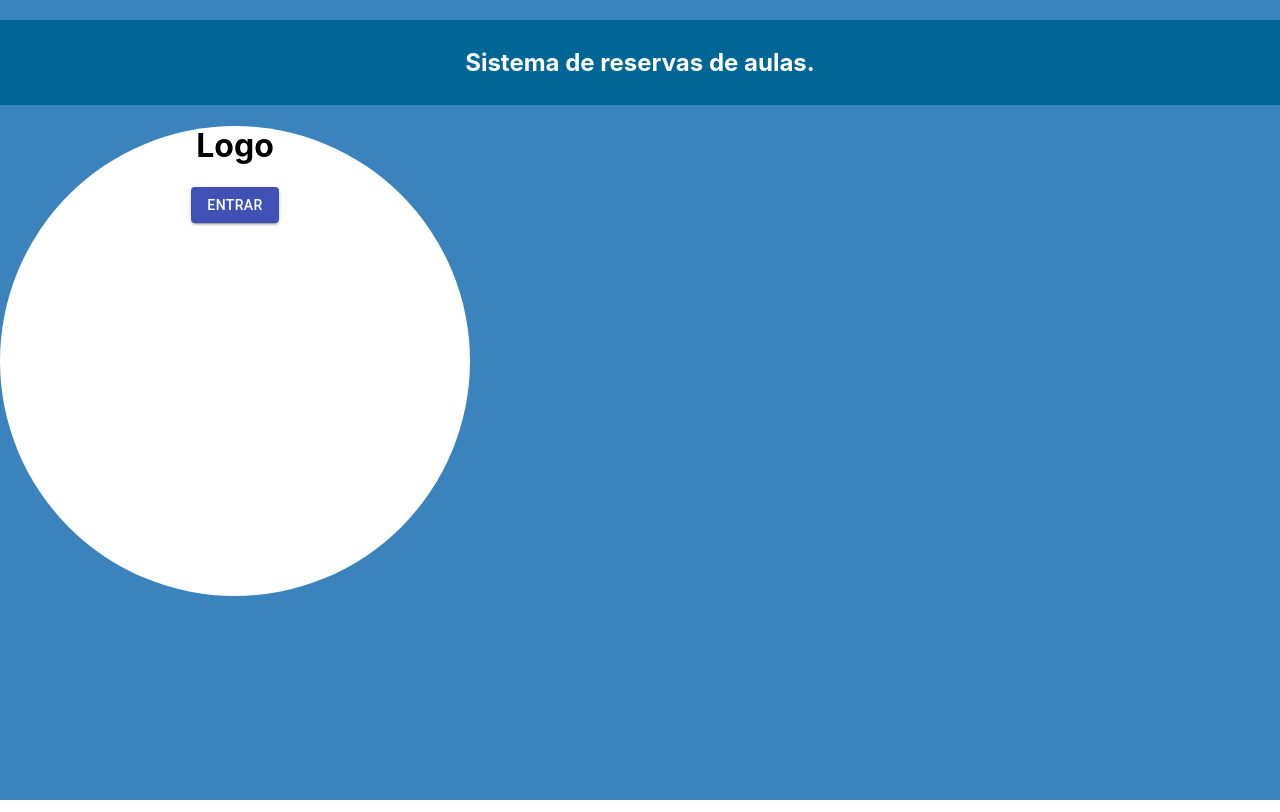
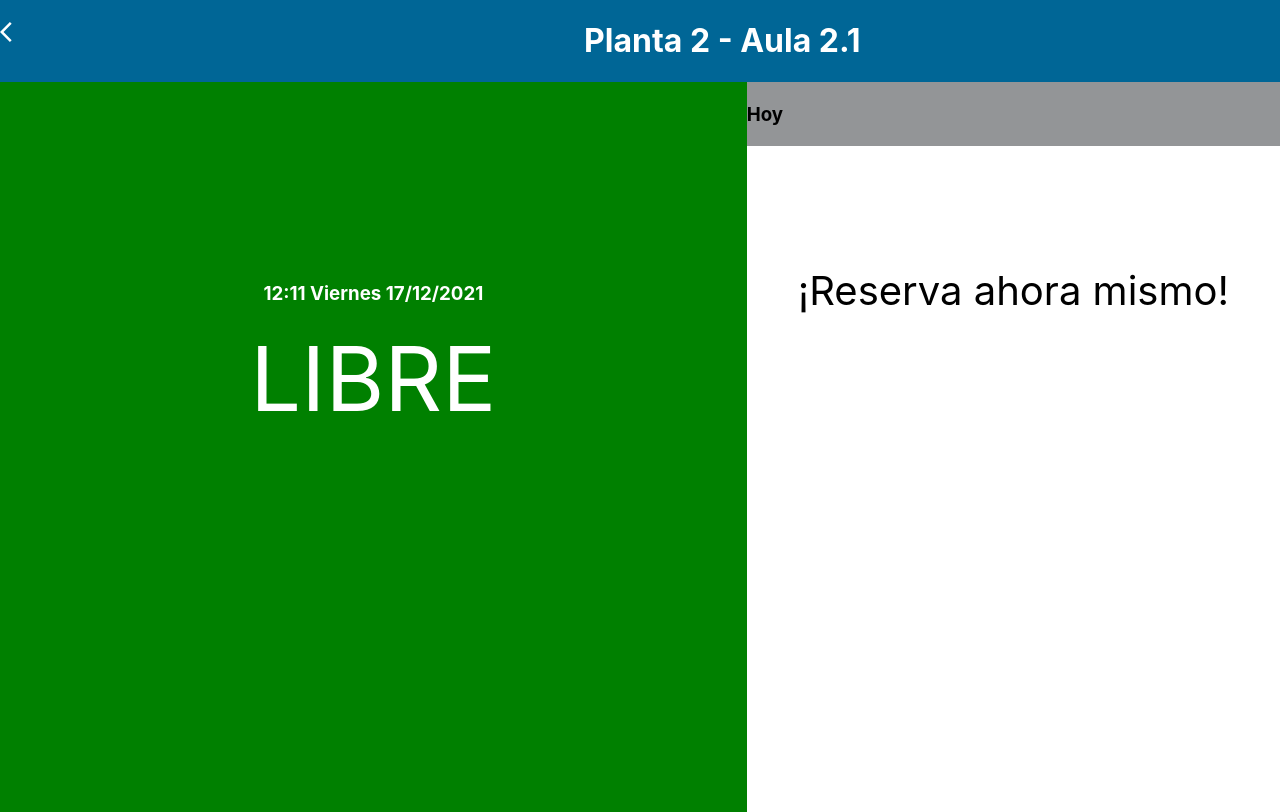
Before and after one commit to diegolopez69/Reserva-de-oficinas-front, a React (Create React App) app: page /floorTwoClass in a window 1280 px wide. Built offline with nearby package versions, Linux system fonts and the light colour scheme.

Commit message:
Adding the availability screen

```diff
--- a/src/App.js
+++ b/src/App.js
@@ -3,7 +3,8 @@ import { BrowserRouter as Router, Switch, Route } from "react-router-dom";
 import {
   Home,
   Floor,
-  FloorTwo
+  FloorTwo,
+  Availability
 } from "./components/screens";
 import "./App.css";
 
@@ -12,10 +13,10 @@ function App() {
     <div className="App">
       <Router>
         <Switch>
-          <Route path="/floor" component={Floor} />
-          <Route path="/floorTwo" component={FloorTwo} />
-          <Route path="/" component={Home} />
-
+          <Route path="/floor" component={ Floor } />
+          <Route path="/floorTwo" component={ FloorTwo }/>
+          <Route path="/floorTwoClass" component={ Availability }/>
+          <Route path="/" component={ Home } />
         </Switch>
       </Router>
     </div>
--- /dev/null
+++ b/src/components/screens/Availability/index.js
@@ -0,0 +1,105 @@
+import React from "react";
+
+import Grid from '@material-ui/core/Grid';
+import ArrowBackIosIcon from '@material-ui/icons/ArrowBackIos';
+import "./index.scss";
+
+
+export const Availability = () => {
+  return (
+    <div className='GeneralFloorTwo'>
+      <div className='HeaderOfFloors'>
+        <ArrowBackIosIcon className='IconToGoBack' />
+        <div className='SpaceForTheTitleOfFloorTwo'>
+          <h1 className='HeaderTextOfScreenFloor'>
+            Planta 2 - Aula 2.1
+          </h1>
+        </div>
+      </div>
+
+
+
+
+
+
+
+      <Grid container className='GeneralSecondPart'>
+        <Grid item xs={7} className='GeneralStateOfTheRoom'>
+          <div className='GeneralOfFirstLine'>
+            <h3 className='TextOfFirstLine'>12:11 Viernes 17/12/2021</h3>
+          </div>
+          <div className='GeneralOfSecondLine'>
+            <p className='TextOfSecondLine'>LIBRE</p>
+          </div>
+        </Grid>
+        <Grid item xs={5} className='GeneralBooking'>
+          <div className='TitleOfBooking'>
+            <h3>Hoy</h3>
+          </div>
+          <div className='BookingPart'>
+            <p className='TextOfBooking'>¡Reserva ahora mismo!</p>
+          </div>
+        </Grid>
+      </Grid>
+
+
+
+
+
+
+    </div>
+  );
+};
+
+
+
+
+
+
+// import React from 'react';
+// import { makeStyles } from '@material-ui/core/styles';
+// import Paper from '@material-ui/core/Paper';
+// import Grid from '@material-ui/core/Grid';
+
+// const useStyles = makeStyles((theme) => ({
+//   root: {
+//     flexGrow: 1,
+//   },
+//   paper: {
+//     padding: theme.spacing(2),
+//     textAlign: 'center',
+//     color: theme.palette.text.secondary,
+//   },
+// }));
+
+// export default function CenteredGrid() {
+//   const classes = useStyles();
+
+//   return (
+//     <div className={classes.root}>
+//       <Grid container spacing={3}>
+//         <Grid item xs={12}>
+//           <Paper className={classes.paper}>xs=12</Paper>
+//         </Grid>
+//         <Grid item xs={6}>
+//           <Paper className={classes.paper}>xs=6</Paper>
+//         </Grid>
+//         <Grid item xs={6}>
+//           <Paper className={classes.paper}>xs=6</Paper>
+//         </Grid>
+//         <Grid item xs={3}>
+//           <Paper className={classes.paper}>xs=3</Paper>
+//         </Grid>
+//         <Grid item xs={3}>
+//           <Paper className={classes.paper}>xs=3</Paper>
+//         </Grid>
+//         <Grid item xs={3}>
+//           <Paper className={classes.paper}>xs=3</Paper>
+//         </Grid>
+//         <Grid item xs={3}>
+//           <Paper className={classes.paper}>xs=3</Paper>
+//         </Grid>
+//       </Grid>
+//     </div>
+//   );
+// }
--- /dev/null
+++ b/src/components/screens/Availability/index.scss
@@ -0,0 +1,48 @@
+.GeneralFloorTwo {
+    .HeaderOfFloors {
+        background-color: #006696;
+        display: flex;
+        .IconToGoBack {
+            color: white;
+            margin-top: 20px;
+        }
+        .SpaceForTheTitleOfFloorTwo {
+            color: white;
+            padding-left: 560px;
+        }
+    }
+
+    .GeneralSecondPart {
+        .GeneralStateOfTheRoom {
+            background-color: green;
+            height: 730px;
+            .GeneralOfFirstLine {
+                margin-top: 200px;
+                .TextOfFirstLine {
+                    color: white;
+                }
+            }
+            .GeneralOfSecondLine {
+                .TextOfSecondLine {
+                    color: white;
+                    font-size: 90px;
+                }
+            }
+        }
+        .GeneralBooking {
+            .TitleOfBooking{
+                background-color: #939597;
+                padding-top: 2px;
+                padding-bottom: 2px;
+                text-align: left;
+            }
+            .BookingPart{
+
+                .TextOfBooking{
+                    font-size: 40px;
+                    margin-top: 120px;
+                }
+            }
+        }
+    }
+}
--- a/src/components/screens/index.js
+++ b/src/components/screens/index.js
@@ -1,3 +1,4 @@
 export * from "./Home/";
 export * from "./Floor/";
 export * from "./FloorTwo/";
+export * from "./Availability/";
```
